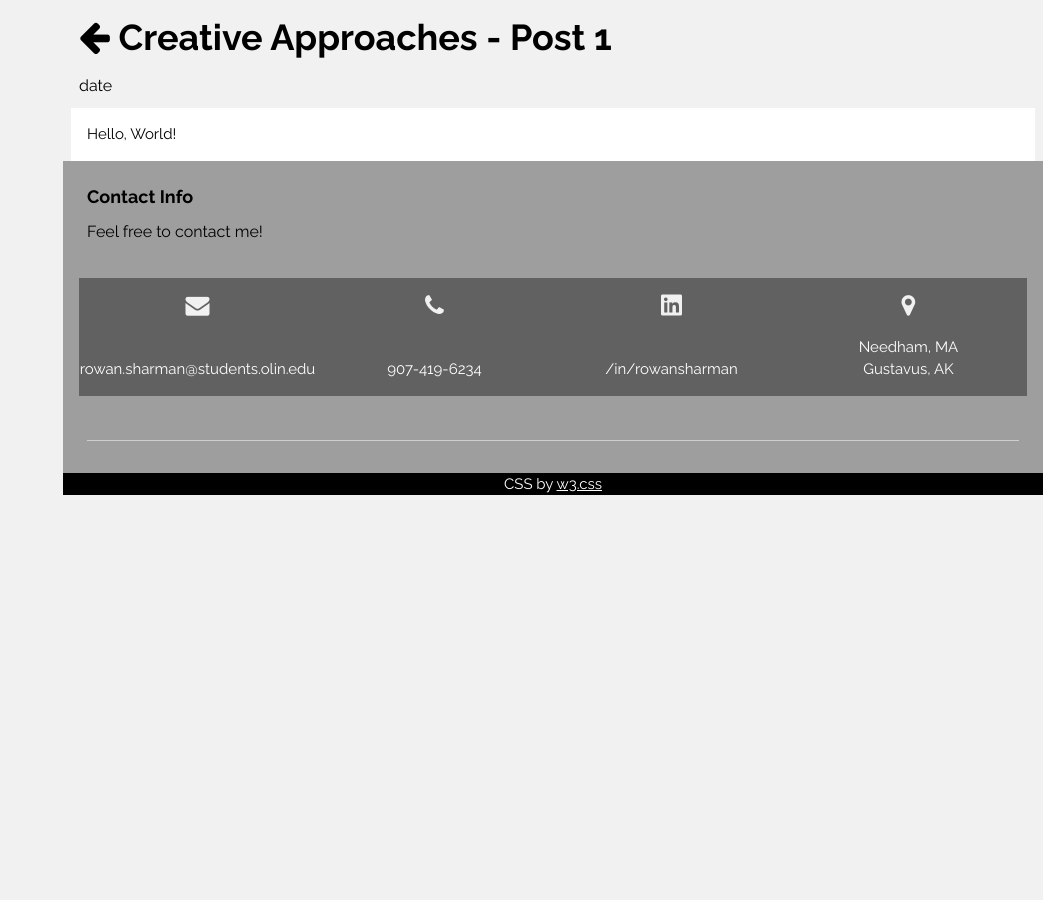
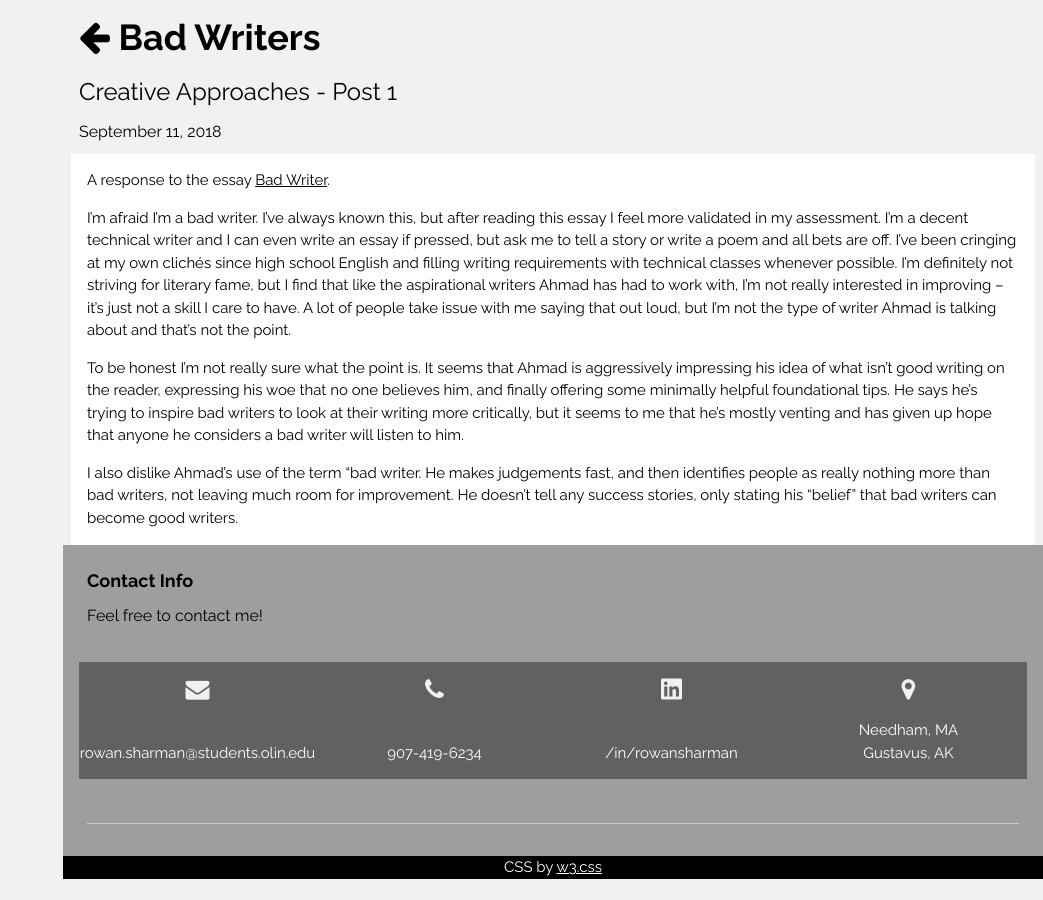
Before and after one commit to rowansharman/rowansharman.github.io, a Jekyll site: the page built from creativeapproaches/post1/index.html, in a window 1280 px wide. Shown: the whole page, without its empty margins (237-1280 px from the left). Built offline with Jekyll 4.4.1, drawn with Linux system fonts in a browser that asks for light colours; nearby versions of some CDN libraries.

Commit message:
first post

```diff
--- a/creativeapproaches/index.html
+++ b/creativeapproaches/index.html
@@ -16,9 +16,11 @@ title: Creative Approaches to Emerging Technology
 <div class="w3-row-padding">
   <div class="w3-full w3-container w3-white">
     <ul>
-      <li><a href="./post1" >Post 1</a></li>
+      <li><a href="./post1" >Post 1 - Bad Writer</a></li>
+      <!--
       <li><a href="./post2" >Post 2</a></li>
       <li><a href="./post3" >Post 3</a></li>
+    -->
     </ul>
     <br>
     <br>
--- a/creativeapproaches/post1/index.html
+++ b/creativeapproaches/post1/index.html
@@ -1,18 +1,25 @@
 ---
 layout: default
-title: Creative Approaches - Post 1
+title: Bad Writers
 ---
 <!-- Header -->
 <header id="portfolio">
   <span class="w3-button w3-hide-large w3-xxlarge w3-hover-text-grey" onclick="w3_open()"><i class="fa fa-bars"></i></span>
   <div class="w3-container">
-    <h1><b><a href="/creativeapproaches"><i class="fa fa-arrow-left w3-hover-opacity"></i></a> Creative Approaches - Post 1</b></h1>
-    <h6>date</h6>
+    <h1><b><a href="/creativeapproaches"><i class="fa fa-arrow-left w3-hover-opacity"></i></a> Bad Writers</b></h1>
+    <h3>Creative Approaches - Post 1</h3>
+    <h6>September 11, 2018</h6>
   </div>
 </header>
 
 <div class="w3-row-padding">
   <div class="w3-full w3-container w3-white">
-    <p>Hello, World!</p>
+    <p>A response to the essay <a href="https://sydneyreviewofbooks.com/bad-writer/" target="_blank">Bad Writer</a>.</p>
+    <p>I’m afraid I’m a bad writer. I’ve always known this, but after reading this essay I feel more validated in my assessment. I’m a decent technical writer and I can even write an essay if pressed, but ask me to tell a story or write a poem and all bets are off. I’ve been cringing at my own clichés since high school English and filling writing requirements with technical classes whenever possible. I’m definitely not striving for literary fame, but I find that like the aspirational writers Ahmad has had to work with, I’m not really interested in improving – it’s just not a skill I care to have. A lot of people take issue with me saying that out loud, but I’m not the type of writer Ahmad is talking about and that’s not the point.</p>
+
+    <p>To be honest I’m not really sure what the point is. It seems that Ahmad is aggressively impressing his idea of what isn’t good writing on the reader, expressing his woe that no one believes him, and finally offering some minimally helpful foundational tips. He says he’s trying to inspire bad writers to look at their writing more critically, but it seems to me that he’s mostly venting and has given up hope that anyone he considers a bad writer will listen to him.</p>
+
+    <p>I also dislike Ahmad’s use of the term “bad writer. He makes judgements fast, and then identifies people as really nothing more than bad writers, not leaving much room for improvement. He doesn’t tell any success stories, only stating his “belief” that bad writers can become good writers.</p>
+
   </div>
 </div>
```
